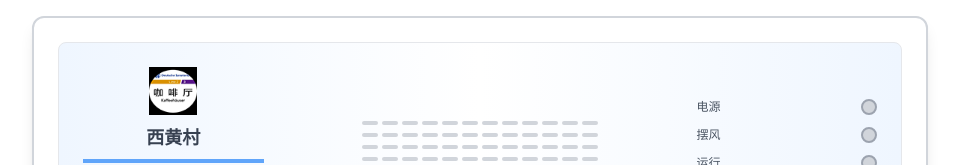
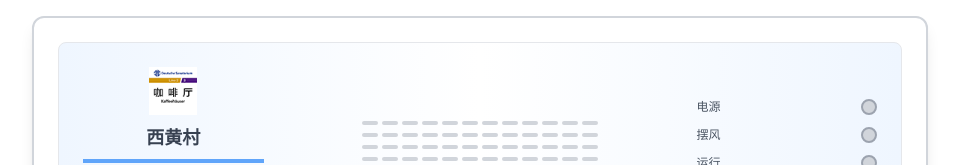
Before and after one commit to leptunee/air-conditioner-simulator, a React (Vite) app: page / in a window 1280 px wide. Shown: the top 165 px of the page, without its empty margins (160-1119 px from the left). Built offline with nearby package versions, Linux system fonts and the light colour scheme.

Commit message:
fix(core): 替换空调图标为xihuangcun.png

```diff
--- a/index.html
+++ b/index.html
@@ -2,7 +2,7 @@
 <html lang="zh-CN">
   <head>
     <meta charset="UTF-8" />
-    <link rel="icon" type="image/svg+xml" href="/Screenshot_20250526_150046.png" />
+    <link rel="icon" type="image/svg+xml" href="/xihuangcun.png" />
     <meta name="viewport" content="width=device-width, initial-scale=1.0" />
     <meta name="theme-color" content="#000000" />
     <meta
--- a/src/components/AirConditioner.jsx
+++ b/src/components/AirConditioner.jsx
@@ -43,7 +43,7 @@ const AirConditioner = ({ isOn, temperature, mode, fanSpeed, swingMode }) => {
             <div className="text-center mb-4">
               <div className="flex flex-col items-center">
                 <img
-                  src="/Screenshot_20250526_150046.png"
+                  src="/xihuangcun.png"
                   alt="空调标识"
                   className="w-12 h-12 mb-2 object-contain"
                 />
```
Also changed, not shown: public/xihuangcun.png (added), src/components/AirConditioner.js (added), src/components/RemoteControl.js (added).
